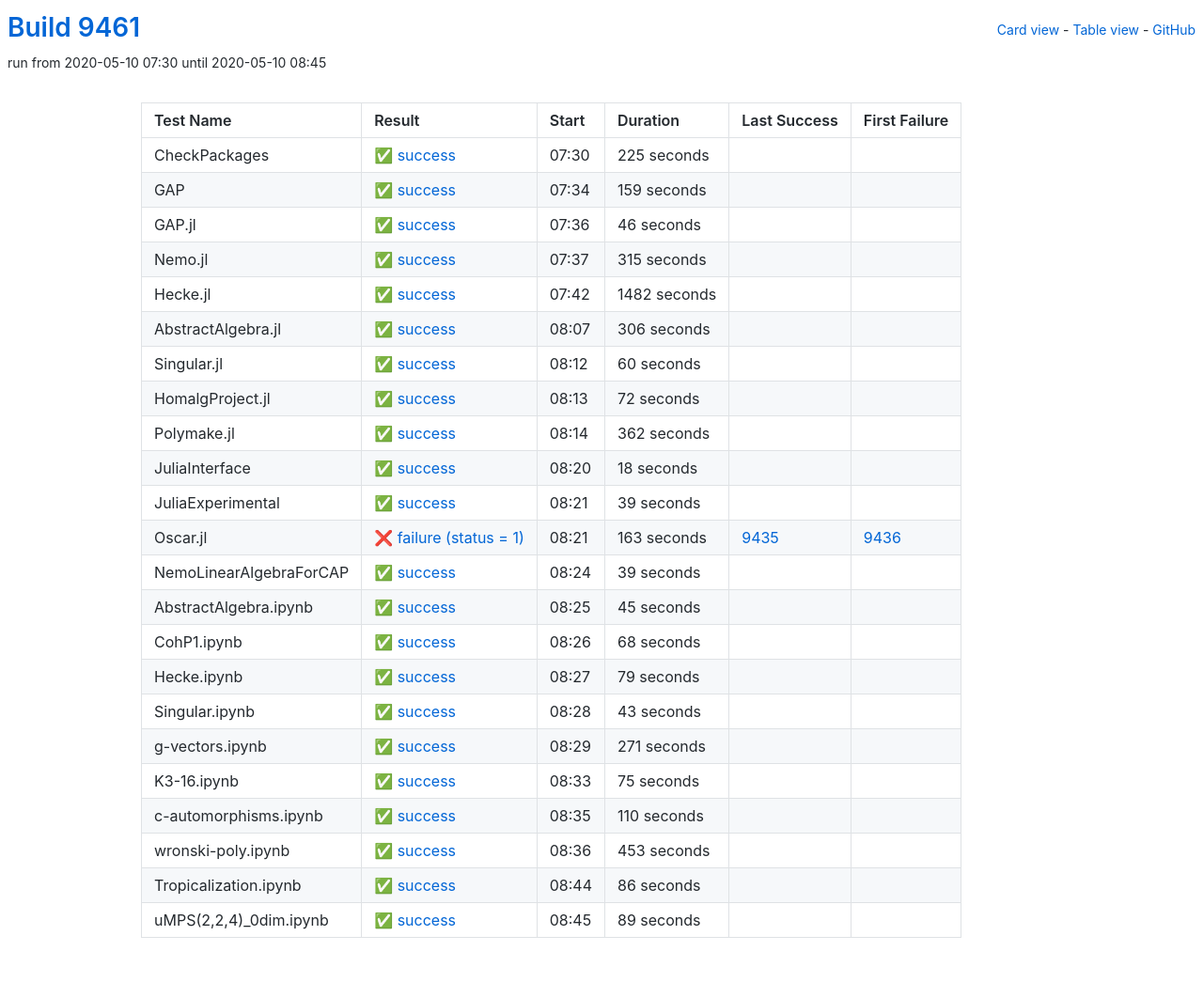
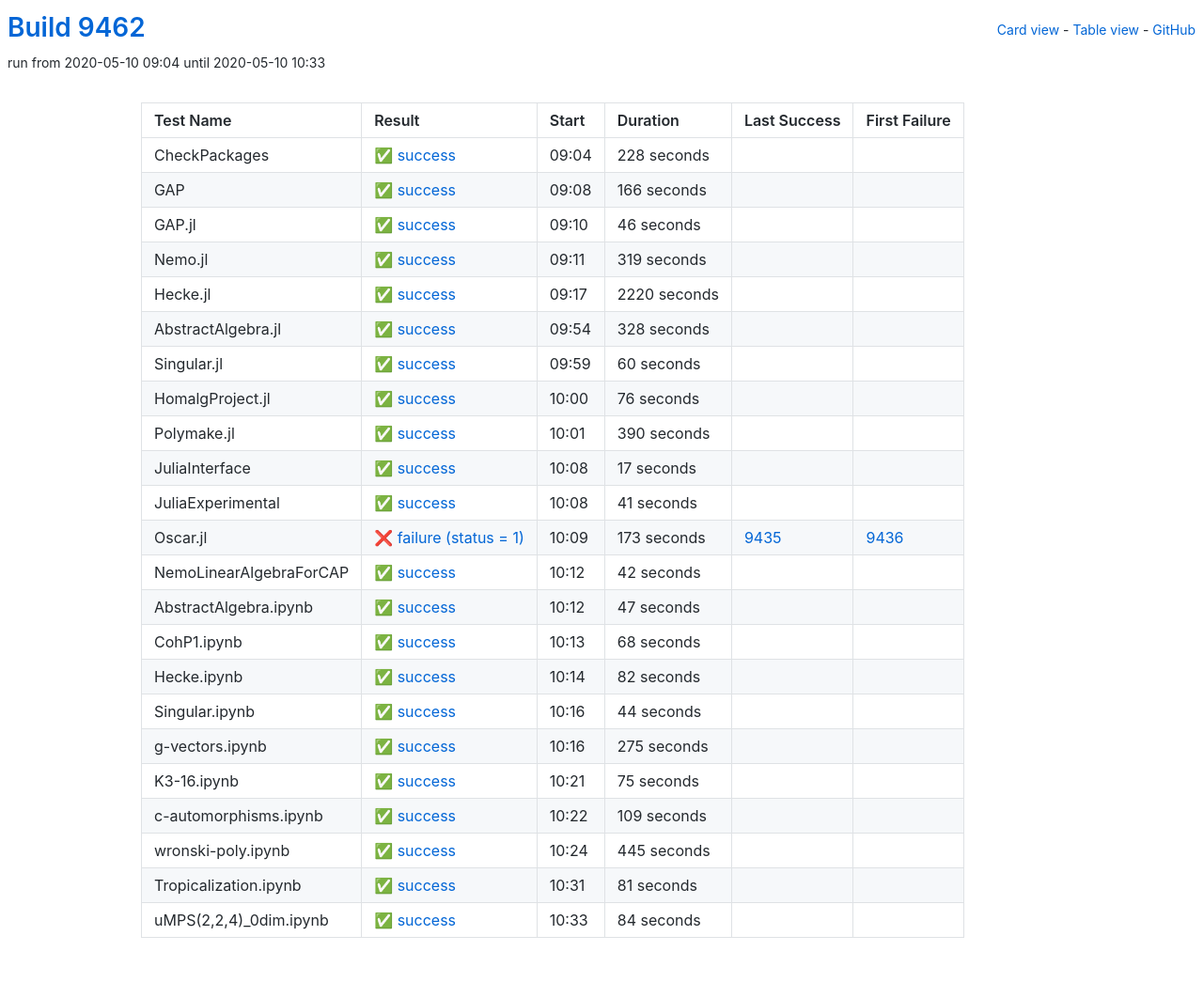
Before and after one commit to oscar-system/oscar-ci-status, a Jekyll site: the page built from table.html, in a window 1280 px wide. Shown: the whole page at 94% size. Built offline with Jekyll 4.4.1, drawn with Linux system fonts in a browser that asks for light colours.

Commit message:
Build 9462

```diff
--- a/_data/ci.yml
+++ b/_data/ci.yml
@@ -1,29 +1,29 @@
-build: 9461
-build_url: https://oscarci.mathematik.uni-kl.de/job/oscar/9461/
+build: 9462
+build_url: https://oscarci.mathematik.uni-kl.de/job/oscar/9462/
 job: oscar
 tests:
-- duration: 225
+- duration: 228
   exitcode: 0
   first_failure: false
   first_failure_url: null
   id: checkpackages
   last_success: false
   last_success_url: null
-  log: https://oscarci.mathematik.uni-kl.de/job/oscar/9461/artifact/logs/build-9461/CheckPackages.log
+  log: https://oscarci.mathematik.uni-kl.de/job/oscar/9462/artifact/logs/build-9462/CheckPackages.log
   name: CheckPackages
-  start: 2020-05-10 07:30
+  start: 2020-05-10 09:04
   status: success
   success: true
-- duration: 159
+- duration: 166
   exitcode: 0
   first_failure: false
   first_failure_url: null
   id: gap
   last_success: false
   last_success_url: null
-  log: https://oscarci.mathematik.uni-kl.de/job/oscar/9461/artifact/logs/build-9461/GAP.log
+  log: https://oscarci.mathematik.uni-kl.de/job/oscar/9462/artifact/logs/build-9462/GAP.log
   name: GAP
-  start: 2020-05-10 07:34
+  start: 2020-05-10 09:08
   status: success
   success: true
 - duration: 46
@@ -33,45 +33,45 @@ tests:
   id: gap-jl
   last_success: false
   last_success_url: null
-  log: https://oscarci.mathematik.uni-kl.de/job/oscar/9461/artifact/logs/build-9461/GAP.jl.log
+  log: https://oscarci.mathematik.uni-kl.de/job/oscar/9462/artifact/logs/build-9462/GAP.jl.log
   name: GAP.jl
-  start: 2020-05-10 07:36
+  start: 2020-05-10 09:10
   status: success
   success: true
-- duration: 315
+- duration: 319
   exitcode: 0
   first_failure: false
   first_failure_url: null
   id: nemo-jl
   last_success: false
   last_success_url: null
-  log: https://oscarci.mathematik.uni-kl.de/job/oscar/9461/artifact/logs/build-9461/Nemo.jl.log
+  log: https://oscarci.mathematik.uni-kl.de/job/oscar/9462/artifact/logs/build-9462/Nemo.jl.log
   name: Nemo.jl
-  start: 2020-05-10 07:37
+  start: 2020-05-10 09:11
   status: success
   success: true
-- duration: 1482
+- duration: 2220
   exitcode: 0
   first_failure: false
   first_failure_url: null
   id: hecke-jl
   last_success: false
   last_success_url: null
-  log: https://oscarci.mathematik.uni-kl.de/job/oscar/9461/artifact/logs/build-9461/Hecke.jl.log
+  log: https://oscarci.mathematik.uni-kl.de/job/oscar/9462/artifact/logs/build-9462/Hecke.jl.log
   name: Hecke.jl
-  start: 2020-05-10 07:42
+  start: 2020-05-10 09:17
   status: success
   success: true
-- duration: 306
+- duration: 328
   exitcode: 0
   first_failure: false
   first_failure_url: null
   id: abstractalgebra-jl
   last_success: false
   last_success_url: null
-  log: https://oscarci.mathematik.uni-kl.de/job/oscar/9461/artifact/logs/build-9461/AbstractAlgebra.jl.log
+  log: https://oscarci.mathematik.uni-kl.de/job/oscar/9462/artifact/logs/build-9462/AbstractAlgebra.jl.log
   name: AbstractAlgebra.jl
-  start: 2020-05-10 08:07
+  start: 2020-05-10 09:54
   status: success
   success: true
 - duration: 60
@@ -81,93 +81,93 @@ tests:
   id: singular-jl
   last_success: false
   last_success_url: null
-  log: https://oscarci.mathematik.uni-kl.de/job/oscar/9461/artifact/logs/build-9461/Singular.jl.log
+  log: https://oscarci.mathematik.uni-kl.de/job/oscar/9462/artifact/logs/build-9462/Singular.jl.log
   name: Singular.jl
-  start: 2020-05-10 08:12
+  start: 2020-05-10 09:59
   status: success
   success: true
-- duration: 72
+- duration: 76
   exitcode: 0
   first_failure: false
   first_failure_url: null
   id: homalgproject-jl
   last_success: false
   last_success_url: null
-  log: https://oscarci.mathematik.uni-kl.de/job/oscar/9461/artifact/logs/build-9461/HomalgProject.jl.log
+  log: https://oscarci.mathematik.uni-kl.de/job/oscar/9462/artifact/logs/build-9462/HomalgProject.jl.log
   name: HomalgProject.jl
-  start: 2020-05-10 08:13
+  start: 2020-05-10 10:00
   status: success
   success: true
-- duration: 362
+- duration: 390
   exitcode: 0
   first_failure: false
   first_failure_url: null
   id: polymake-jl
   last_success: false
   last_success_url: null
-  log: https://oscarci.mathematik.uni-kl.de/job/oscar/9461/artifact/logs/build-9461/Polymake.jl.log
+  log: https://oscarci.mathematik.uni-kl.de/job/oscar/9462/artifact/logs/build-9462/Polymake.jl.log
   name: Polymake.jl
-  start: 2020-05-10 08:14
+  start: 2020-05-10 10:01
   status: success
   success: true
-- duration: 18
+- duration: 17
   exitcode: 0
   first_failure: false
   first_failure_url: null
   id: juliainterface
   last_success: false
   last_success_url: null
-  log: https://oscarci.mathematik.uni-kl.de/job/oscar/9461/artifact/logs/build-9461/JuliaInterface.log
+  log: https://oscarci.mathematik.uni-kl.de/job/oscar/9462/artifact/logs/build-9462/JuliaInterface.log
   name: JuliaInterface
-  start: 2020-05-10 08:20
+  start: 2020-05-10 10:08
   status: success
   success: true
-- duration: 39
+- duration: 41
   exitcode: 0
   first_failure: false
   first_failure_url: null
   id: juliaexperimental
   last_success: false
   last_success_url: null
-  log: https://oscarci.mathematik.uni-kl.de/job/oscar/9461/artifact/logs/build-9461/JuliaExperimental.log
+  log: https://oscarci.mathematik.uni-kl.de/job/oscar/9462/artifact/logs/build-9462/JuliaExperimental.log
   name: JuliaExperimental
-  start: 2020-05-10 08:21
+  start: 2020-05-10 10:08
   status: success
   success: true
-- duration: 163
+- duration: 173
   exitcode: 1
   first_failure: 9436
   first_failure_url: https://oscarci.mathematik.uni-kl.de/job/oscar/9436/
   id: oscar-jl
   last_success: 9435
   last_success_url: https://oscarci.mathematik.uni-kl.de/job/oscar/9435/
-  log: https://oscarci.mathematik.uni-kl.de/job/oscar/9461/artifact/logs/build-9461/Oscar.jl.log
+  log: https://oscarci.mathematik.uni-kl.de/job/oscar/9462/artifact/logs/build-9462/Oscar.jl.log
   name: Oscar.jl
-  start: 2020-05-10 08:21
+  start: 2020-05-10 10:09
   status: failure
   success: false
-- duration: 39
+- duration: 42
   exitcode: 0
   first_failure: false
   first_failure_url: null
   id: nemolinearalgebraforcap
   last_success: false
   last_success_url: null
-  log: https://oscarci.mathematik.uni-kl.de/job/oscar/9461/artifact/logs/build-9461/NemoLinearAlgebraForCAP.log
+  log: https://oscarci.mathematik.uni-kl.de/job/oscar/9462/artifact/logs/build-9462/NemoLinearAlgebraForCAP.log
   name: NemoLinearAlgebraForCAP
-  start: 2020-05-10 08:24
+  start: 2020-05-10 10:12
   status: success
   success: true
-- duration: 45
+- duration: 47
   exitcode: 0
   first_failure: false
   first_failure_url: null
   id: abstractalgebra-ipynb
   last_success: false
   last_success_url: null
-  log: https://oscarci.mathematik.uni-kl.de/job/oscar/9461/artifact/logs/build-9461/AbstractAlgebra.ipynb.log
+  log: https://oscarci.mathematik.uni-kl.de/job/oscar/9462/artifact/logs/build-9462/AbstractAlgebra.ipynb.log
   name: AbstractAlgebra.ipynb
-  start: 2020-05-10 08:25
+  start: 2020-05-10 10:12
   status: success
   success: true
 - duration: 68
@@ -177,45 +177,45 @@ tests:
   id: cohp1-ipynb
   last_success: false
   last_success_url: null
-  log: https://oscarci.mathematik.uni-kl.de/job/oscar/9461/artifact/logs/build-9461/CohP1.ipynb.log
+  log: https://oscarci.mathematik.uni-kl.de/job/oscar/9462/artifact/logs/build-9462/CohP1.ipynb.log
   name: CohP1.ipynb
-  start: 2020-05-10 08:26
+  start: 2020-05-10 10:13
   status: success
   success: true
-- duration: 79
+- duration: 82
   exitcode: 0
   first_failure: false
   first_failure_url: null
   id: hecke-ipynb
   last_success: false
   last_success_url: null
-  log: https://oscarci.mathematik.uni-kl.de/job/oscar/9461/artifact/logs/build-9461/Hecke.ipynb.log
+  log: https://oscarci.mathematik.uni-kl.de/job/oscar/9462/artifact/logs/build-9462/Hecke.ipynb.log
   name: Hecke.ipynb
-  start: 2020-05-10 08:27
+  start: 2020-05-10 10:14
   status: success
   success: true
-- duration: 43
+- duration: 44
   exitcode: 0
   first_failure: false
   first_failure_url: null
   id: singular-ipynb
   last_success: false
   last_success_url: null
-  log: https://oscarci.mathematik.uni-kl.de/job/oscar/9461/artifact/logs/build-9461/Singular.ipynb.log
+  log: https://oscarci.mathematik.uni-kl.de/job/oscar/9462/artifact/logs/build-9462/Singular.ipynb.log
   name: Singular.ipynb
-  start: 2020-05-10 08:28
+  start: 2020-05-10 10:16
   status: success
   success: true
-- duration: 271
+- duration: 275
   exitcode: 0
   first_failure: false
   first_failure_url: null
   id: g-vectors-ipynb
   last_success: false
   last_success_url: null
-  log: https://oscarci.mathematik.uni-kl.de/job/oscar/9461/artifact/logs/build-9461/g-vectors.ipynb.log
+  log: https://oscarci.mathematik.uni-kl.de/job/oscar/9462/artifact/logs/build-9462/g-vectors.ipynb.log
   name: g-vectors.ipynb
-  start: 2020-05-10 08:29
+  start: 2020-05-10 10:16
   status: success
   success: true
 - duration: 75
@@ -225,56 +225,56 @@ tests:
   id: k3-16-ipynb
   last_success: false
   last_success_url: null
-  log: https://oscarci.mathematik.uni-kl.de/job/oscar/9461/artifact/logs/build-9461/K3-16.ipynb.log
+  log: https://oscarci.mathematik.uni-kl.de/job/oscar/9462/artifact/logs/build-9462/K3-16.ipynb.log
   name: K3-16.ipynb
-  start: 2020-05-10 08:33
+  start: 2020-05-10 10:21
   status: success
   success: true
-- duration: 110
+- duration: 109
   exitcode: 0
   first_failure: false
   first_failure_url: null
   id: c-automorphisms-ipynb
   last_success: false
   last_success_url: null
-  log: https://oscarci.mathematik.uni-kl.de/job/oscar/9461/artifact/logs/build-9461/c-automorphisms.ipynb.log
+  log: https://oscarci.mathematik.uni-kl.de/job/oscar/9462/artifact/logs/build-9462/c-automorphisms.ipynb.log
   name: c-automorphisms.ipynb
-  start: 2020-05-10 08:35
+  start: 2020-05-10 10:22
   status: success
   success: true
-- duration: 453
+- duration: 445
   exitcode: 0
   first_failure: false
   first_failure_url: null
   id: wronski-poly-ipynb
   last_success: false
   last_success_url: null
-  log: https://oscarci.mathematik.uni-kl.de/job/oscar/9461/artifact/logs/build-9461/wronski-poly.ipynb.log
+  log: https://oscarci.mathematik.uni-kl.de/job/oscar/9462/artifact/logs/build-9462/wronski-poly.ipynb.log
   name: wronski-poly.ipynb
-  start: 2020-05-10 08:36
+  start: 2020-05-10 10:24
   status: success
   success: true
-- duration: 86
+- duration: 81
   exitcode: 0
   first_failure: false
   first_failure_url: null
   id: tropicalization-ipynb
   last_success: false
   last_success_url: null
-  log: https://oscarci.mathematik.uni-kl.de/job/oscar/9461/artifact/logs/build-9461/Tropicalization.ipynb.log
+  log: https://oscarci.mathematik.uni-kl.de/job/oscar/9462/artifact/logs/build-9462/Tropicalization.ipynb.log
   name: Tropicalization.ipynb
-  start: 2020-05-10 08:44
+  start: 2020-05-10 10:31
   status: success
   success: true
-- duration: 89
+- duration: 84
   exitcode: 0
   first_failure: false
   first_failure_url: null
   id: umps-2-2-4-0dim-ipynb
   last_success: false
   last_success_url: null
-  log: https://oscarci.mathematik.uni-kl.de/job/oscar/9461/artifact/logs/build-9461/uMPS-2-2-4-_0dim.ipynb.log
+  log: https://oscarci.mathematik.uni-kl.de/job/oscar/9462/artifact/logs/build-9462/uMPS-2-2-4-_0dim.ipynb.log
   name: uMPS(2,2,4)_0dim.ipynb
-  start: 2020-05-10 08:45
+  start: 2020-05-10 10:33
   status: success
   success: true
```
Also changed, not shown: README.md.
